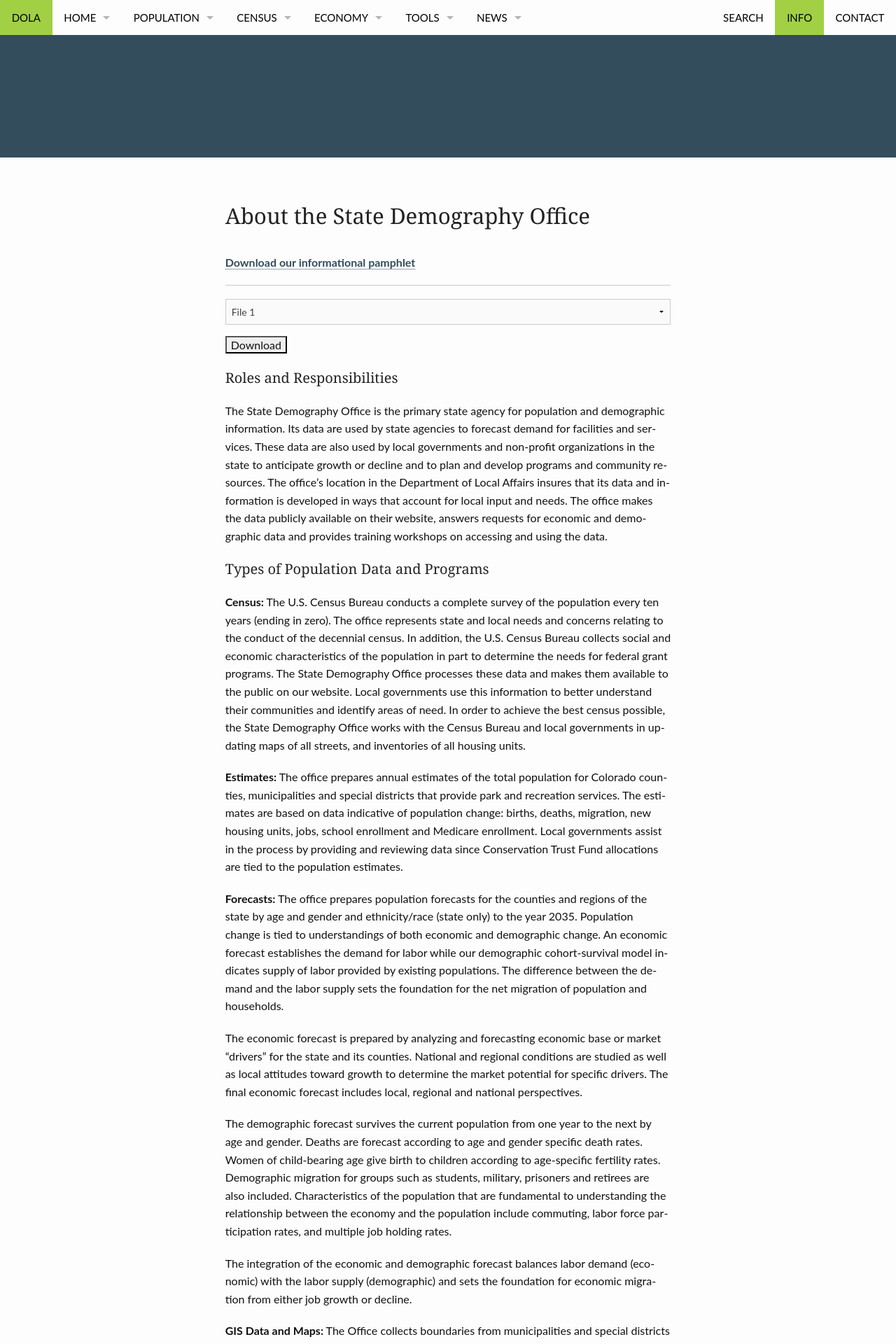
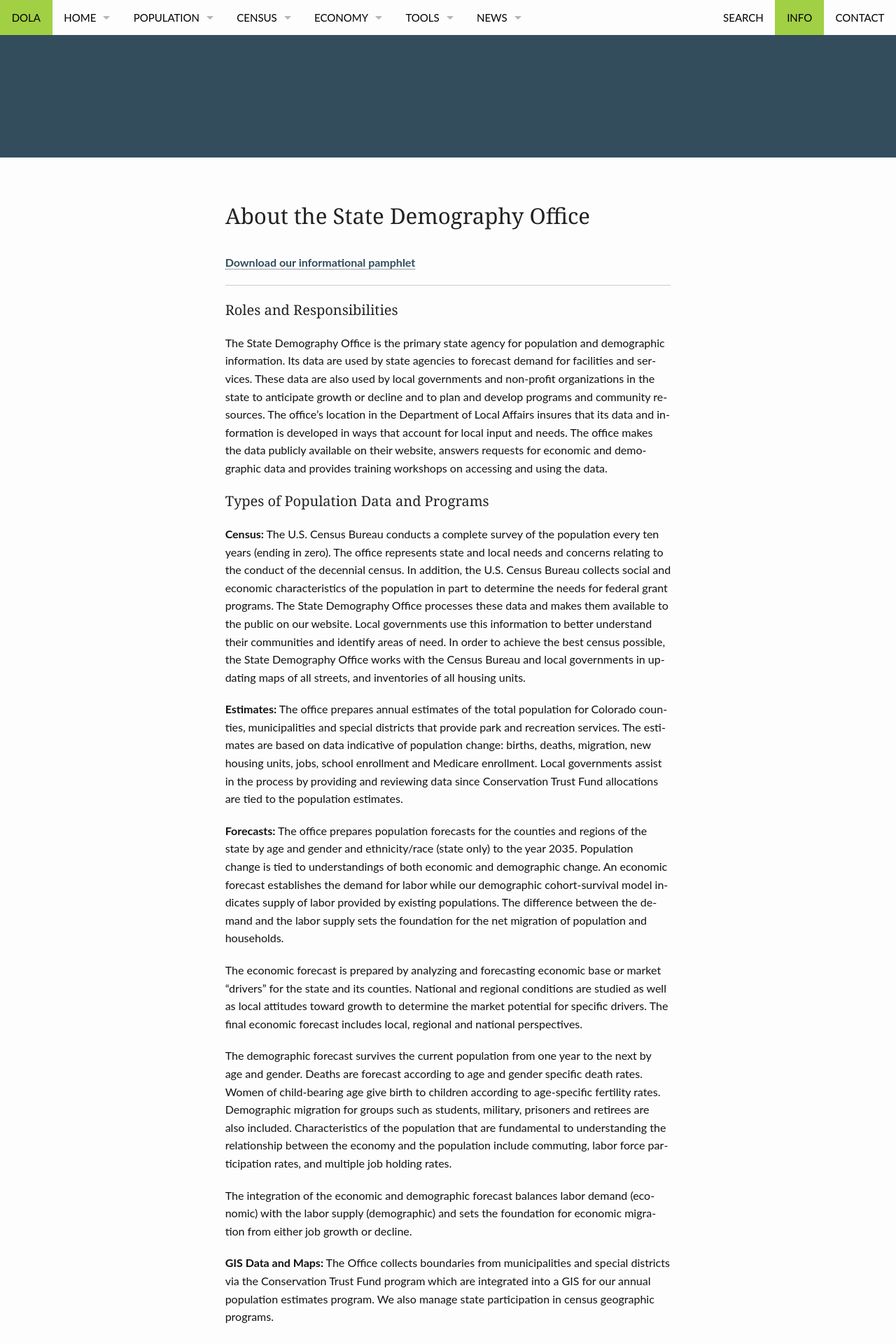
Before and after one commit to TBleess/Website_New, a Jekyll site: the page built from pages/demography/info.md, in a window 1280 px wide. Shown: the top 1920 px of the page at 70% size. Built offline with Jekyll 4.4.1, drawn with Linux system fonts in a browser that asks for light colours; Markdown is read by kramdown in place of the engine named in the settings.

Commit message:
comment out select box

```diff
--- a/pages/demography/info.md
+++ b/pages/demography/info.md
@@ -10,7 +10,7 @@
 
 ---
 
-<form onsubmit="this.action = document.getElementById('filename').value">
+<!--<form onsubmit="this.action = document.getElementById('filename').value">
     <select id="filename">
         <option value="/downloads/file1.pdf">File 1</option>
         <option value="/downloads/file2.pdf">File 2</option>
@@ -19,7 +19,7 @@
         <option value="/downloads/file5.pdf">File 5</option>
     </select>
     <input type="submit" value="Download" class="grey-btn" />
-</form>
+</form>-->
 
 #### Roles and Responsibilities
 
```
